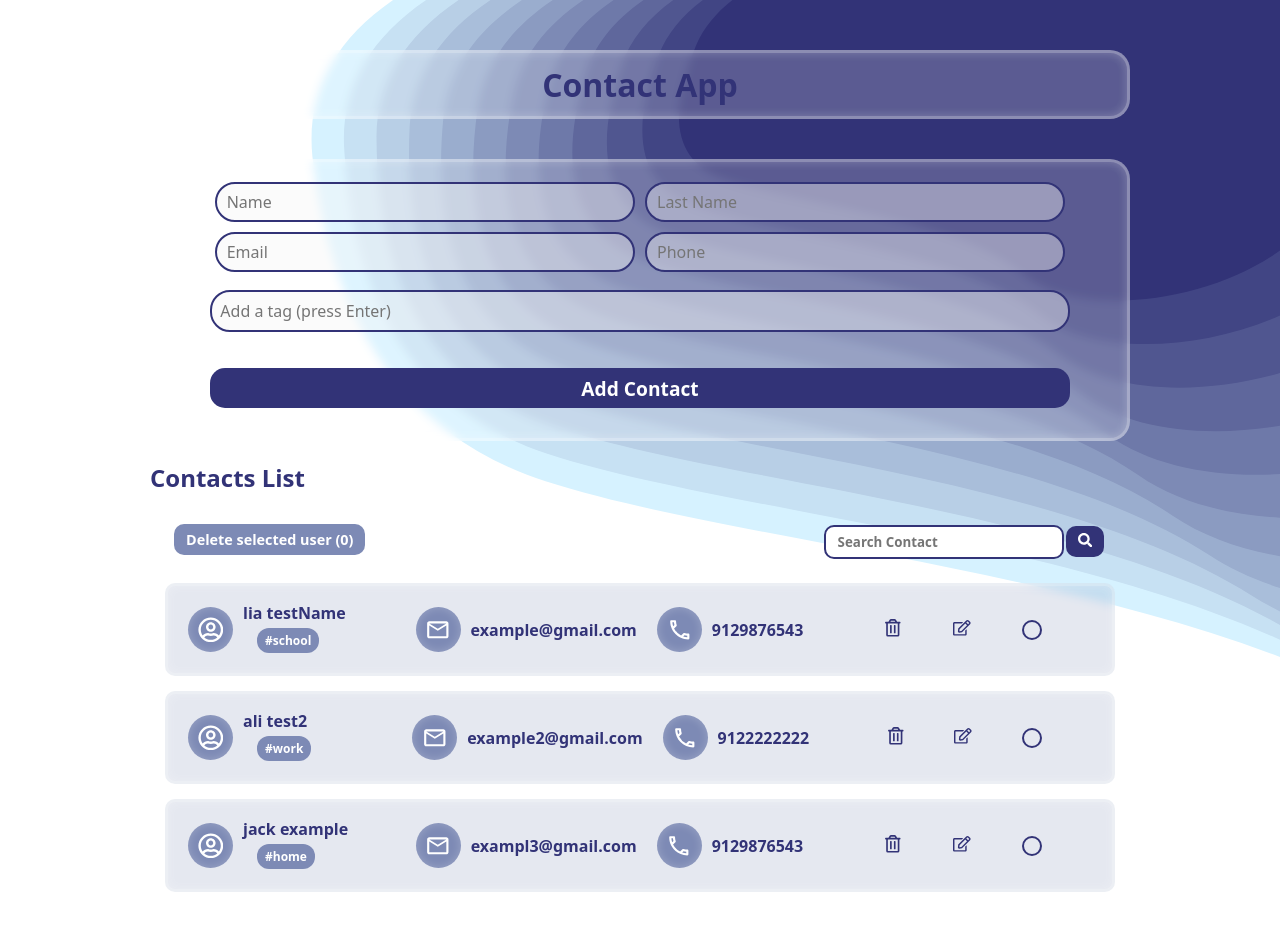
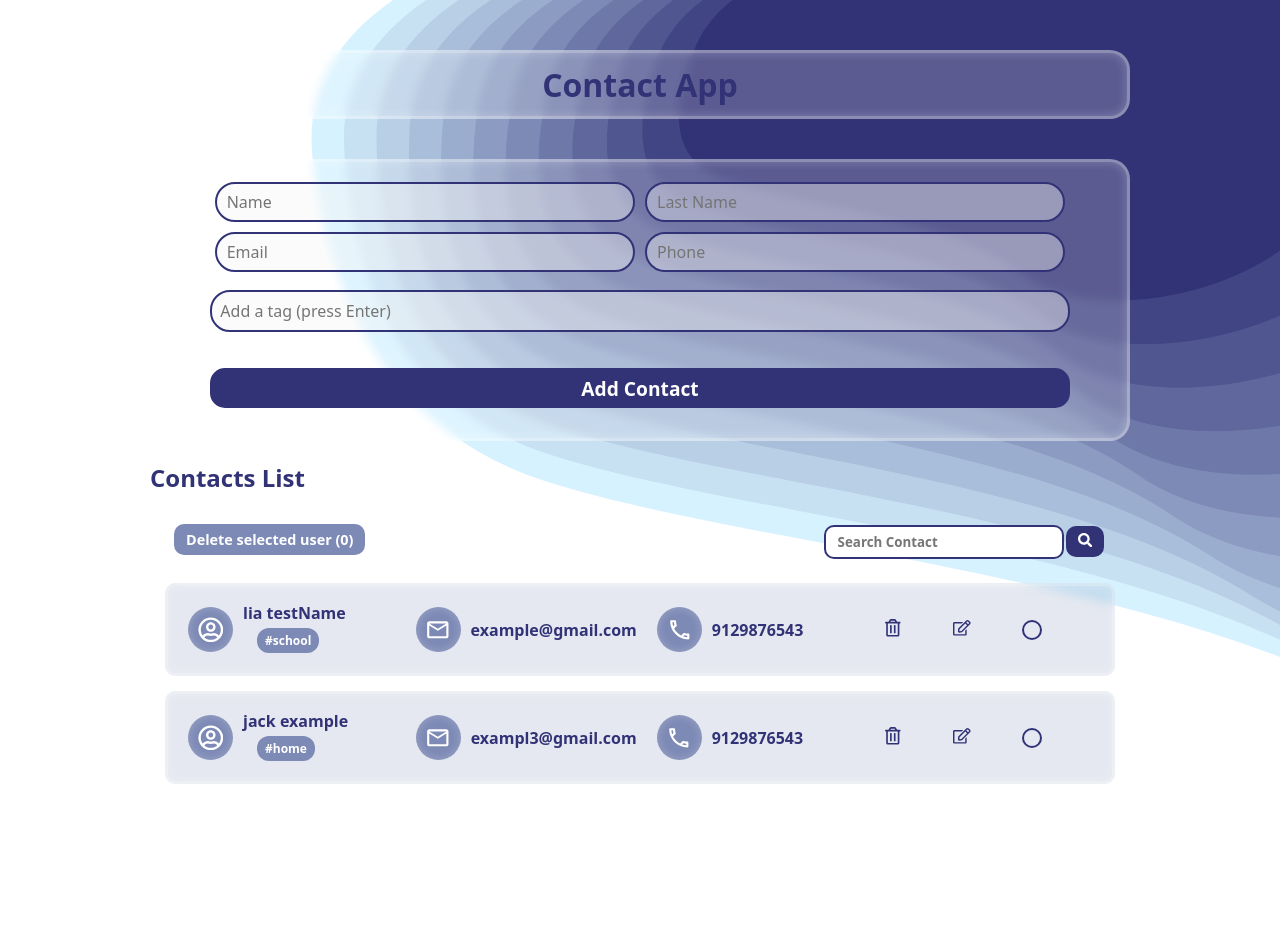
Before and after one commit to aliPourahmady/week18, a React (Vite) app: page / in a window 1280 px wide. Shown: the top 930 px of the page. After the commit the page ends 909 px from the top, so only its background shows below. Built offline with nearby package versions, Linux system fonts and the light colour scheme; data requests are answered from the project's data file.

Commit message:
fix: tag isssu:

```diff
--- a/db.json
+++ b/db.json
@@ -9,16 +9,6 @@
         "school"
       ],
       "id": "TowRVI4OAd8"
-    },
-    {
-      "name": "ali",
-      "lastName": "test2",
-      "email": "example2@gmail.com",
-      "phone": "9122222222",
-      "tags": [
-        "work"
-      ],
-      "id": "y8AtUxksv6g"
     },
     {
       "name": "jack",
--- a/src/App.jsx
+++ b/src/App.jsx
@@ -4,12 +4,12 @@ import ContactProvider from "./context/ContactContext";
 
 function App() {
   return (
-    <>
+    <div>
       <ContactProvider>
         <Header />
         <Contacts />
       </ContactProvider>
-    </>
+    </div>
   );
 }
 
--- a/src/components/Contacts.jsx
+++ b/src/components/Contacts.jsx
@@ -1,6 +1,6 @@
 import { useEffect, useState } from "react";
 import * as yup from "yup";
-import { useFieldArray, useForm } from "react-hook-form";
+import { useForm } from "react-hook-form";
 import { yupResolver } from "@hookform/resolvers/yup";
 import inputs from "../const/input";
 import ContactsList from "./ContactsList";
@@ -55,6 +55,7 @@ function Contacts() {
     deleteSelectedContacts,
     fetchContacts,
   } = useContacts();
+
   const {
     register,
     handleSubmit,
@@ -65,6 +66,7 @@ function Contacts() {
     resolver: yupResolver(contactSchema),
     defaultValues: defaultValues,
   });
+
   const [alert, setAlert] = useState("");
   const [isEditing, setIsEditing] = useState(false);
   const [editId, setEditId] = useState(null);
@@ -140,6 +142,7 @@ function Contacts() {
     setSelected([]);
     alertTimeOut("Selected contacts deleted.");
   };
+
   return (
     <div className={styles.container}>
       <div>
--- a/src/global.css
+++ b/src/global.css
@@ -6,6 +6,8 @@
   --second-primary: #b8cfe6;
   --third-primary: rgb(125, 138, 181);
 }
+
+
 * {
   padding: 0;
   margin: 0;
@@ -23,6 +25,7 @@
     "Helvetica Neue",
     sans-serif;
 }
+
 body {
   /* background-color: var(--background); */
   /* background: radial-gradient(circle,rgba(112,102,255,2) 7%,rgba(0,212,255,1) 77%); */
```
